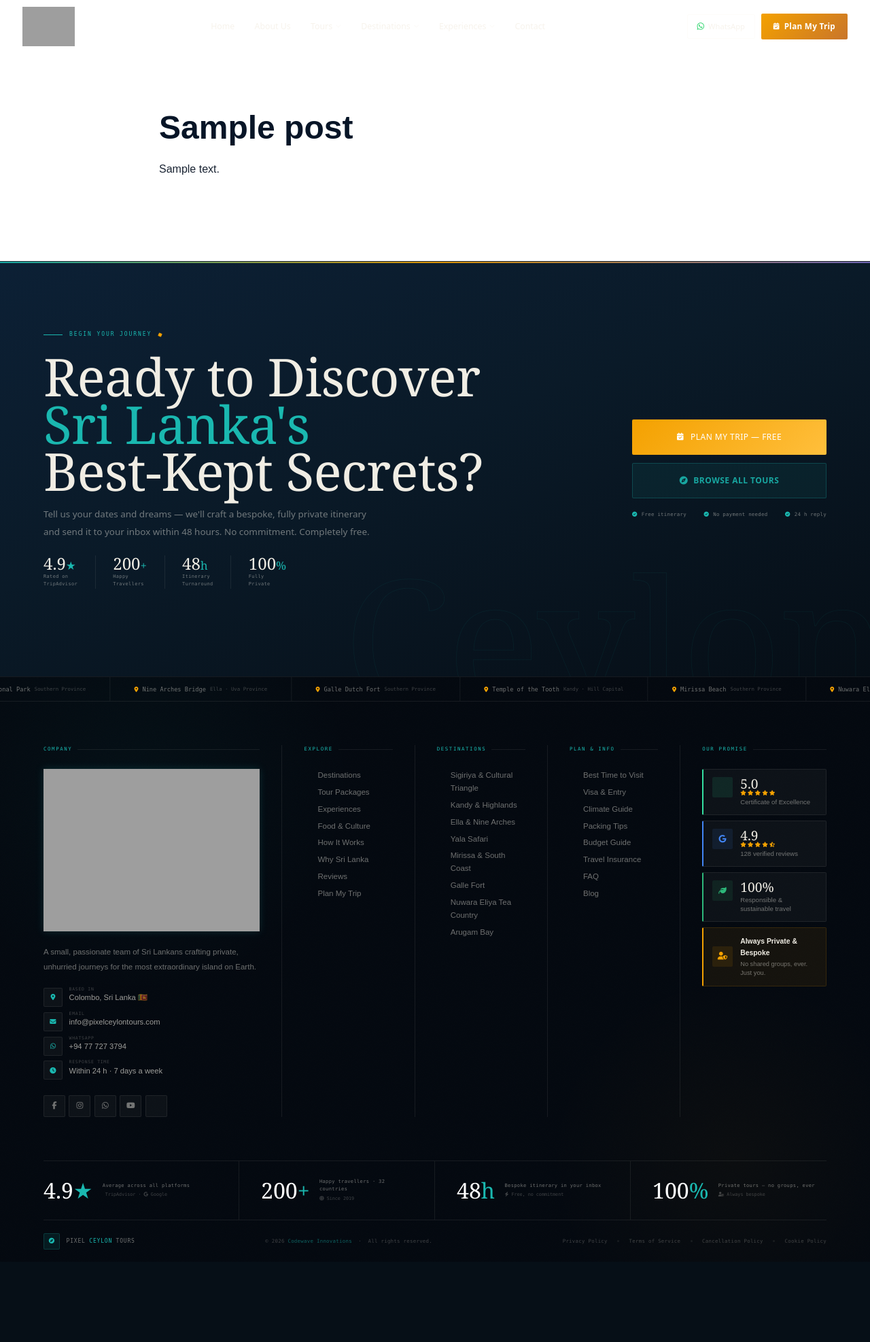
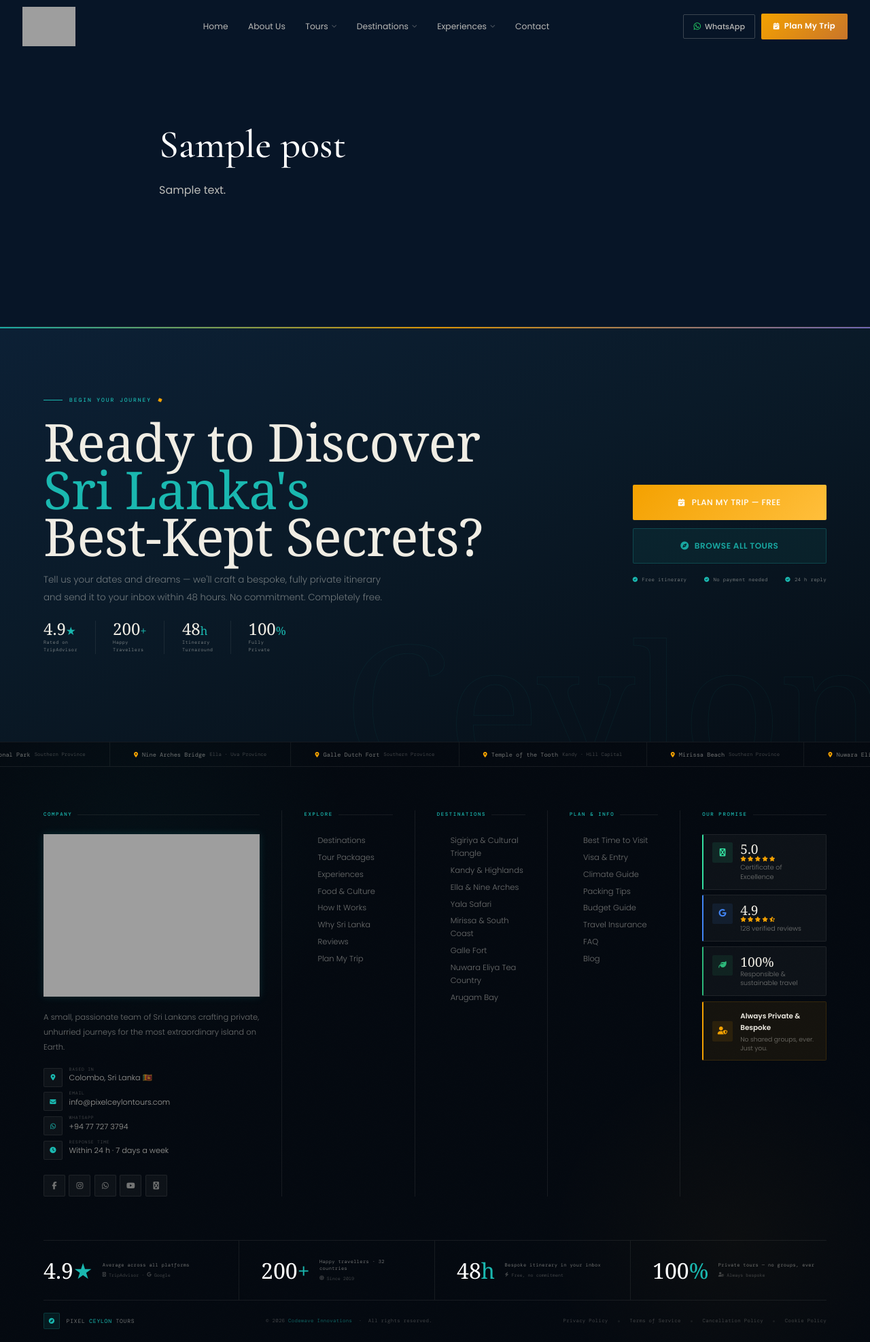
Before and after one commit to Dinusha-Dev2/claude2, a WordPress theme: template pixel-ceylon/page.php in a window 1280 px wide. Shown: the whole page at 68% size. Before the commit the page ends 1838 px from the top, so only its background shows below. Run offline with PHP 8.4 and a stand-in for WordPress, Linux system fonts and the light colour scheme; the site name, menu and one post (Sample post) are stand-ins, and other content is empty; some libraries are stand-ins or nearby versions; some web fonts are replaced; grey boxes are pictures that could not be loaded.

Commit message:
Pixel Ceylon 1.0.1: style posts, archives and 404 to match the site
Plain pages now load the header and footer fonts and use the site's navy
background, so the transparent header stays readable.

Co-Authored-By: Claude Opus 5.5 <noreply@anthropic.com>
Claude-Session: https://claude.ai/code/session_01L446JD1C1Q8eMNjccoiFVR

```diff
--- a/pixel-ceylon/assets/css/base.css
+++ b/pixel-ceylon/assets/css/base.css
@@ -140,21 +140,34 @@ a:where(:not(.wp-element-button)) { text-decoration: none; }
 	html * { transition-delay: 0s !important; transition-duration: 0s !important; }
 }
 
-/* Plain pages (posts, archives, 404) that have no hand-built section. */
+/* Plain pages (posts, archives, 404) that have no hand-built section. The site
+   header is transparent and made for the dark hero sections, so these pages
+   use the same navy background. */
+body.pct-plain {
+	background: #071527;
+}
+
 .pct-content {
 	box-sizing: border-box;
 	max-width: 860px;
+	min-height: 60vh;
 	margin: 0 auto;
-	padding: 160px 24px 96px;
+	padding: 180px 24px 120px;
 	font-family: 'Poppins', sans-serif;
 	line-height: 1.7;
-	color: #1a2433;
+	color: rgba(240, 236, 226, .78);
+}
+
+.pct-content h1,
+.pct-content h2 {
+	font-family: 'Cormorant Garamond', serif;
+	font-weight: 500;
+	line-height: 1.15;
+	color: #fff;
 }
 
 .pct-content h1 {
-	font-size: clamp(2rem, 4vw, 3rem);
-	line-height: 1.15;
-	color: #071527;
+	font-size: clamp(2.4rem, 5vw, 3.6rem);
 }
 
 .pct-content img {
@@ -163,7 +176,7 @@ a:where(:not(.wp-element-button)) { text-decoration: none; }
 }
 
 .pct-content a {
-	color: #0e8f9b;
+	color: #12c8d8;
 }
 
 .pct-button {
--- a/pixel-ceylon/functions.php
+++ b/pixel-ceylon/functions.php
@@ -7,7 +7,7 @@ if ( ! defined( 'ABSPATH' ) ) {
 	exit;
 }
 
-define( 'PIXEL_CEYLON_VERSION', '1.0.0' );
+define( 'PIXEL_CEYLON_VERSION', '1.0.1' );
 
 add_action( 'after_setup_theme', function () {
 	add_theme_support( 'title-tag' );
@@ -36,6 +36,9 @@ add_action( 'wp_enqueue_scripts', function () {
 // Hook for the base layer in assets/css/base.css.
 add_filter( 'body_class', function ( $classes ) {
 	$classes[] = 'pct-body';
+	if ( ! pixel_ceylon_layout() ) {
+		$classes[] = 'pct-plain';
+	}
 	return $classes;
 } );
 
@@ -131,7 +134,8 @@ function pixel_ceylon_section( $name ) {
 add_action( 'wp_head', function () {
 	$layout = pixel_ceylon_layout();
 	if ( ! $layout ) {
-		return;
+		// Plain pages (posts, archives, 404) still show the shared header and footer.
+		$layout = array( 'header' => true, 'footer' => true, 'sections' => array() );
 	}
 
 	$sections = $layout['sections'];
--- a/pixel-ceylon/style.css
+++ b/pixel-ceylon/style.css
@@ -2,7 +2,7 @@
 Theme Name: Pixel Ceylon
 Theme URI: https://pixelceylontours.com/
 Description: Custom theme for Pixel Ceylon Tours. Renders the site's hand-built sections directly, without a page builder.
-Version: 1.0.0
+Version: 1.0.1
 Requires at least: 6.5
 Requires PHP: 8.0
 License: GNU General Public License v2 or later
```
